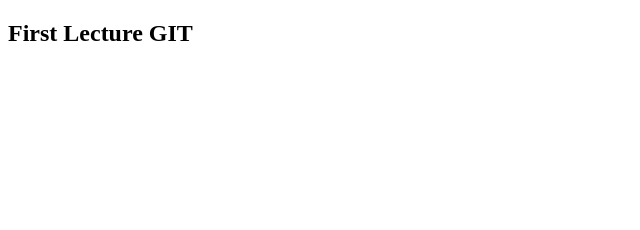
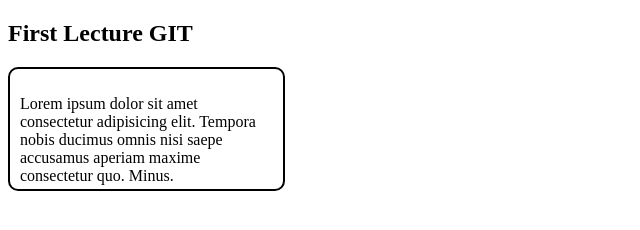
Before and after one commit to Amna-001/ai2025, a plain HTML site: page index.html in a window 1280 px wide. Shown: the whole page, without its empty margins (0-640 px from the left). Drawn offline with Linux system fonts and the light colour scheme.

Commit message:
New changes in index.html and contact.html

```diff
--- a/assets/css/style.css
+++ b/assets/css/style.css
@@ -4,7 +4,15 @@
      height: 240px;
 }
 
-p{
+.p{
     width: 50%;
     float: left;
 }
+
+.container{
+    width: 20%;
+    height: 100px;
+    padding: 10px;
+    border: 2px solid black;
+    border-radius: 10px;
+}
--- a/index.html
+++ b/index.html
@@ -3,9 +3,13 @@
 <head>
     <meta charset="UTF-8">
     <meta name="viewport" content="width=device-width, initial-scale=1.0">
+    <link rel="stylesheet" href="assets/css/style.css">
     <title>Document</title>
 </head>
 <body>
     <h2>First Lecture GIT</h2>
+    <div class="container">
+        <p>Lorem ipsum dolor sit amet consectetur adipisicing elit. Tempora nobis ducimus omnis nisi saepe accusamus aperiam maxime consectetur quo. Minus.</p>
+    </div>
 </body>
 </html>
```
Also changed, not shown: contact.html (+1 -1 lines).
